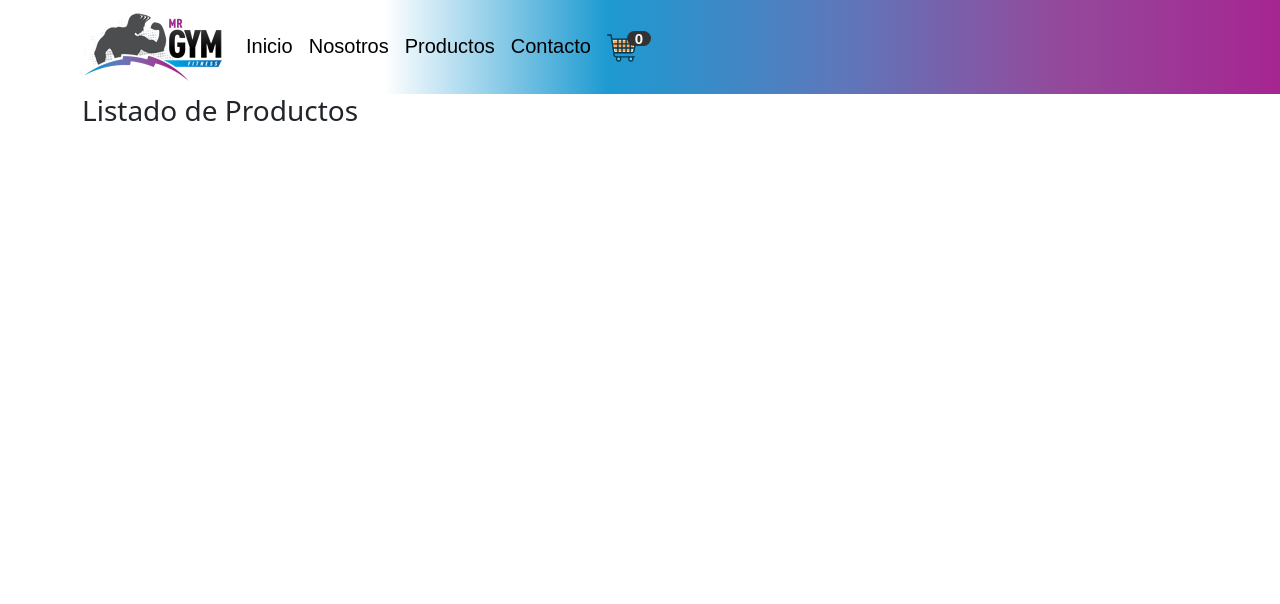
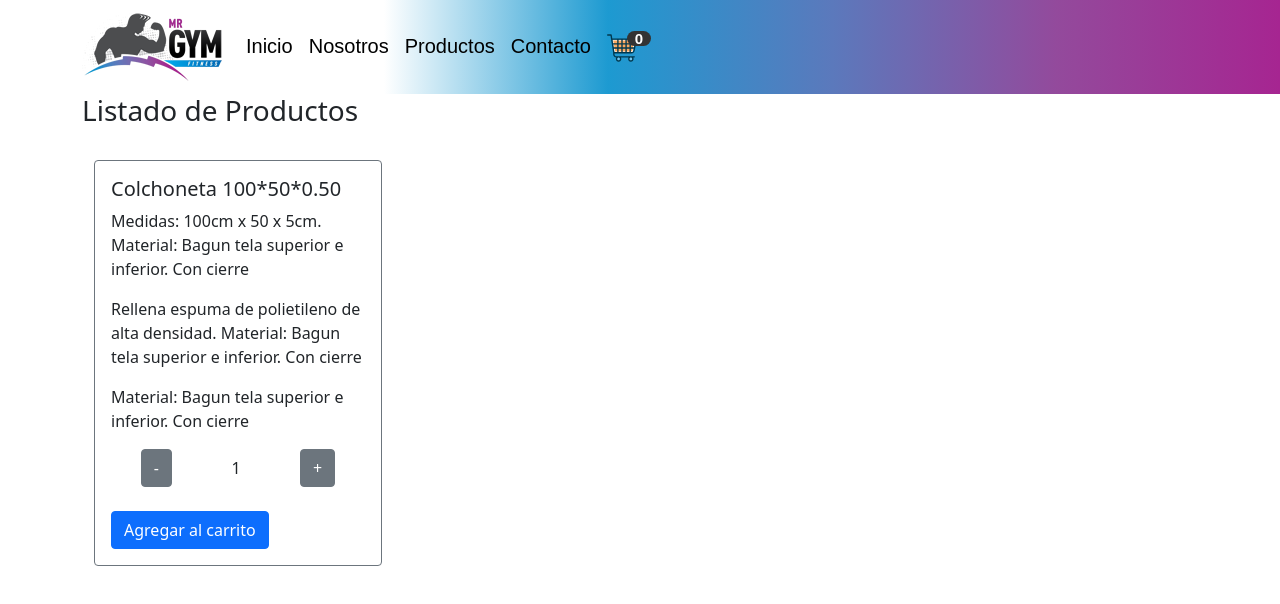
Before and after one commit to facundoduhalde/mr-gym, a React (Create React App) app: page / in a window 1280 px wide. Shown: the top 604 px of the page. Built offline with nearby package versions, Linux system fonts and the light colour scheme.

Commit message:
Desafio Clase 4 - Componente ItemCount -  React - Mr. Gym

```diff
--- a/package.json
+++ b/package.json
@@ -11,6 +11,7 @@
     "react": "^17.0.2",
     "react-bootstrap": "^2.0.3",
     "react-dom": "^17.0.2",
+    "react-qty-picker": "^1.0.6",
     "react-scripts": "4.0.3",
     "web-vitals": "^1.1.2"
   },
--- /dev/null
+++ b/src/components/ItemCount.jsx
@@ -0,0 +1,39 @@
+import React, { useState } from 'react'
+import Container from 'react-bootstrap/Container'
+import Card from 'react-bootstrap/Card'
+import Button from 'react-bootstrap/Button';
+
+
+const ItemCount = ({ stock, valorInicial, onAdd }) => {
+    const [count, setCount] = useState(parseInt(valorInicial));
+    const RemoveItem = () => count > 0 && setCount(count - 1);
+    const AddItem = () => count < stock && setCount(count + 1);
+    return (
+        <Container>
+            <Card border="secondary" style={{ width: '18rem' }}>
+                <Card.Body>
+                    <Card.Title>Colchoneta 100*50*0.50</Card.Title>
+                    <Card.Text>
+                        Medidas: 100cm x 50 x 5cm. Material: Bagun tela superior e inferior. Con cierre
+                    </Card.Text>
+                    <Card.Text>
+                        Rellena espuma de polietileno de alta densidad. Material: Bagun tela superior e inferior. Con cierre
+                    </Card.Text>
+                    <Card.Text>
+                        Material: Bagun tela superior e inferior. Con cierre
+                    </Card.Text>
+                    <div style={{ display: 'flex'}}>
+                        <Button  variant="secondary" onClick={RemoveItem} disabled={count <= 0} style={{  margin: 'auto' }}>  -  </Button>
+                        <p style={{  margin: 'auto' }}>     {count}     </p>
+                        <Button variant="secondary" onClick={AddItem} disabled={count >= stock} style={{  margin: 'auto' }}>  +  </Button>
+                    </div>
+                    <br />
+                    <Button variant="primary" onClick={() => onAdd(count)} disabled={count > stock || count <= 0} style={{  margin: 'auto' }}>
+                        Agregar al carrito </Button>
+                </Card.Body>
+            </Card>
+        </Container>
+    )
+};
+
+export default ItemCount;
--- a/src/components/ItemListContainer.js
+++ b/src/components/ItemListContainer.jsx
@@ -1,10 +1,13 @@
 import React from 'react'
 import Container from 'react-bootstrap/Container'
+import ItemCount from './ItemCount'
 
 const ItemListContainer = (props) => {
     return (
         <Container>
             <h3>{props.text}</h3>
+            <br />
+            <ItemCount stock="10" valorInicial="1" onAdd={count => alert(`Se han agregado ${count} articulos al carrito`)}/>
         </Container>
     )
 };
```
Also changed, not shown: src/components/CartWidget.jsx (renamed from src/components/CartWidget.js), src/components/NavBar.jsx (renamed from src/components/NavBar.js), 1 other file (tests, documents, lock files or other folders).
